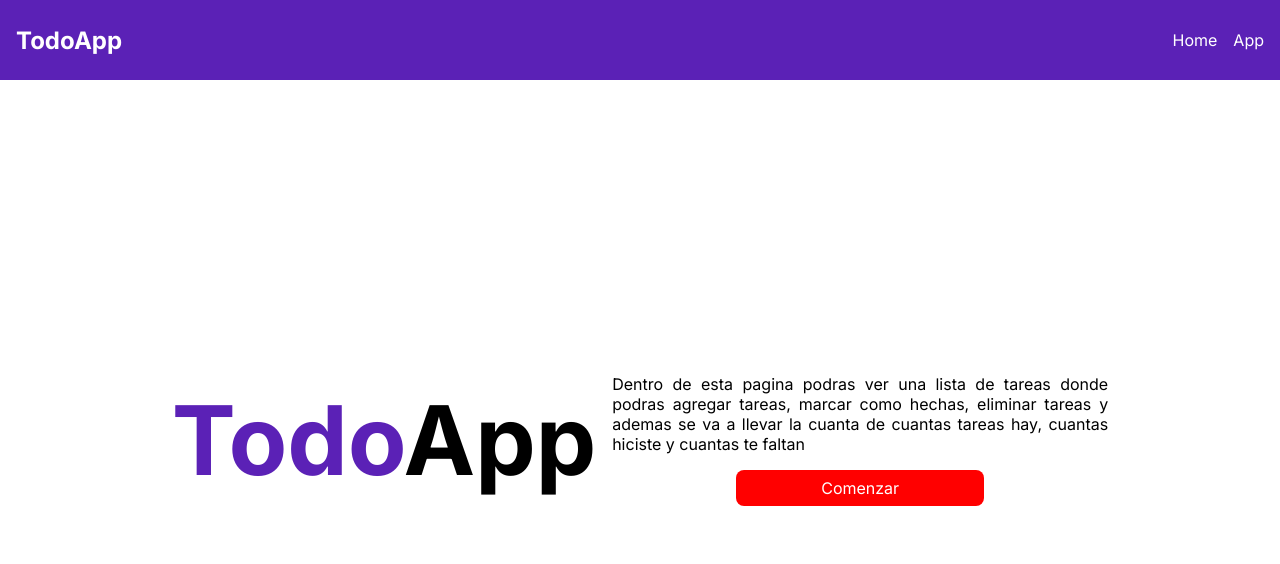
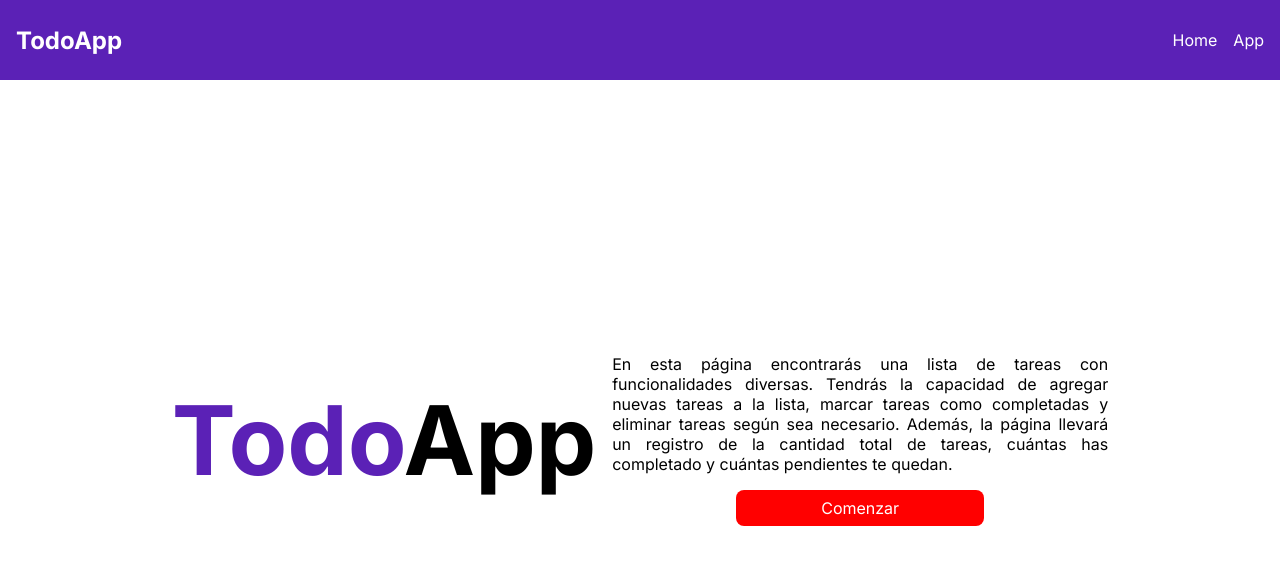
Before and after one commit to tonidevj/listaDeTareas.github.io, a plain HTML site: page index.html in a window 1280 px wide. Drawn offline with Linux system fonts and the light colour scheme.

Commit message:
correccion del texto

```diff
--- a/index.html
+++ b/index.html
@@ -28,7 +28,7 @@
   <main id="main-container">
     <h1 id="main-title"><span>Todo</span>App</h1>
     <div id="main-description-container">
-      <p id="main-desc-text">Dentro de esta pagina podras ver una lista de tareas donde podras agregar tareas, marcar como hechas, eliminar tareas y ademas se va a llevar la cuanta de cuantas tareas hay, cuantas hiciste y cuantas te faltan</p>
+      <p id="main-desc-text">En esta página encontrarás una lista de tareas con funcionalidades diversas. Tendrás la capacidad de agregar nuevas tareas a la lista, marcar tareas como completadas y eliminar tareas según sea necesario. Además, la página llevará un registro de la cantidad total de tareas, cuántas has completado y cuántas pendientes te quedan.</p>
             <a id="main-desc-btn" href="app/index.html">Comenzar</a>
     </div>
   </main>
```
